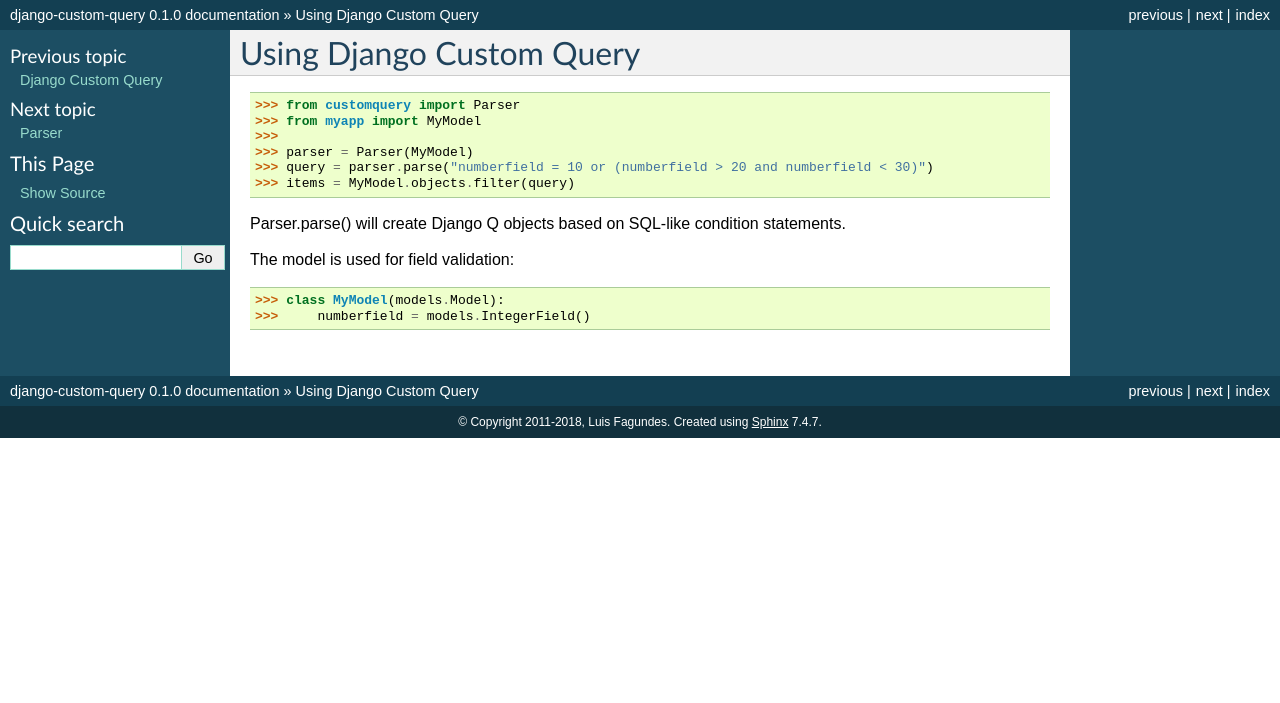
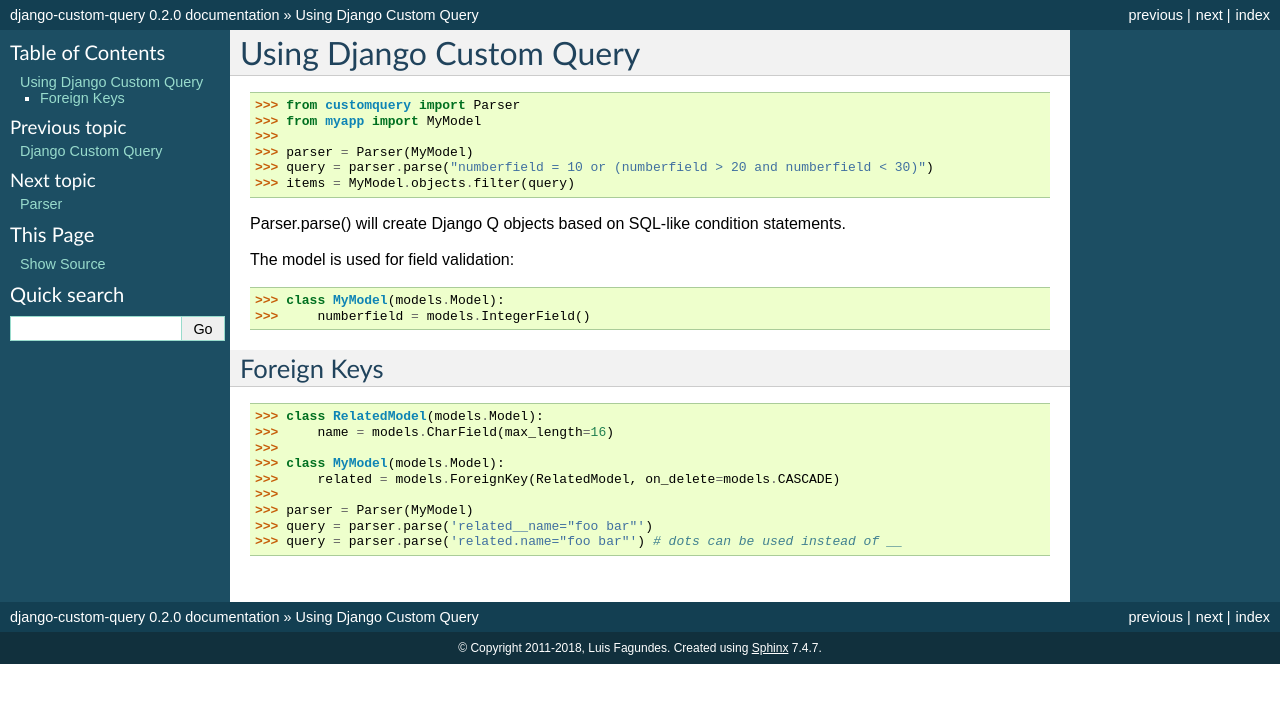
Before and after one commit to lfagundes/django-custom-query, a Sphinx documentation site: the page built from docs/using.rst, in a window 1280 px wide. Shown: the top 703 px of the page. Built offline with Sphinx 7.4.7, drawn with Linux system fonts in a browser that asks for light colours.

```diff
--- a/docs/using.rst
+++ b/docs/using.rst
@@ -18,3 +18,16 @@ The model is used for field validation:
 
     >>> class MyModel(models.Model):
     >>>     numberfield = models.IntegerField()
+
+Foreign Keys
+============
+
+    >>> class RelatedModel(models.Model):
+    >>>     name = models.CharField(max_length=16)
+    >>>
+    >>> class MyModel(models.Model):
+    >>>     related = models.ForeignKey(RelatedModel, on_delete=models.CASCADE)
+    >>>
+    >>> parser = Parser(MyModel)
+    >>> query = parser.parse('related__name="foo bar"')
+    >>> query = parser.parse('related.name="foo bar"') # dots can be used instead of __
--- a/setup.py
+++ b/setup.py
@@ -2,7 +2,7 @@ from setuptools import setup, find_packages
 import os
 
 setup(name = 'django-custom-query',
-      version = '0.1.0',
+      version = '0.2.0',
       description = 'Custom user query parser for Django ORM',
       long_description = open(os.path.join(os.path.dirname(__file__), "README")).read(),
       author = "Luis Fagundes",
```
Also changed, not shown: docs/index.rst (+7 -5 lines).
